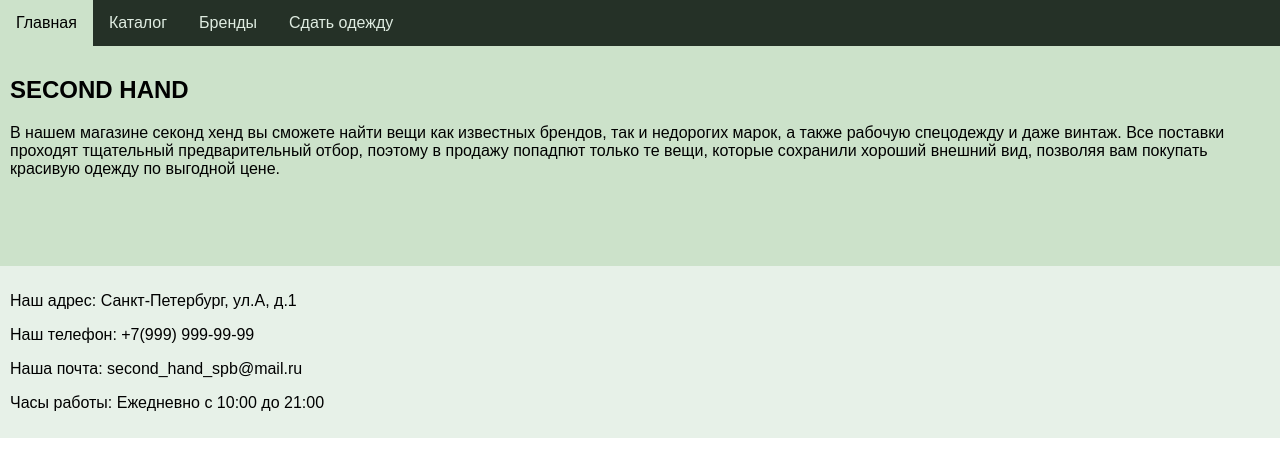
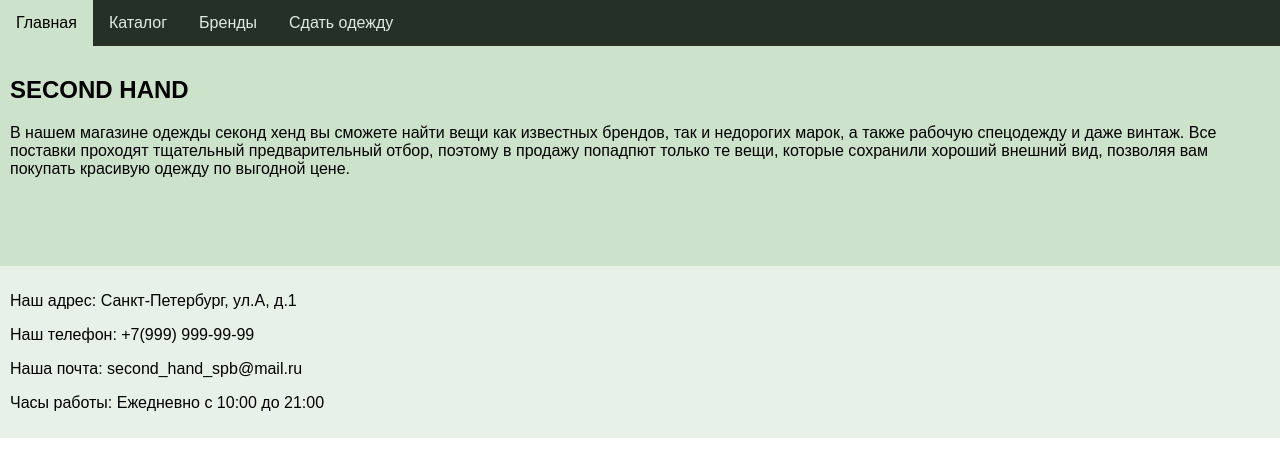
Before and after one commit to alisa-nikolaeva/alisa-nikolaeva.github.io, a plain HTML site: page index.html in a window 1280 px wide. Drawn offline with Linux system fonts and the light colour scheme.

Commit message:
Update index.html

```diff
--- a/index.html
+++ b/index.html
@@ -19,7 +19,7 @@
 
 <div class="content">
   <h2>SECOND HAND</h2>
-  <p> В нашем магазине секонд хенд вы сможете найти вещи как известных брендов, так и недорогих марок, а также рабочую спецодежду и даже винтаж. Все поставки проходят тщательный предварительный отбор, поэтому в продажу попадпют только те вещи, которые сохранили хороший внешний вид, позволяя вам покупать красивую одежду по выгодной цене.</p>
+  <p> В нашем магазине одежды секонд хенд вы сможете найти вещи как известных брендов, так и недорогих марок, а также рабочую спецодежду и даже винтаж. Все поставки проходят тщательный предварительный отбор, поэтому в продажу попадпют только те вещи, которые сохранили хороший внешний вид, позволяя вам покупать красивую одежду по выгодной цене.</p>
 </div>
 
 <div class="footer">
```
